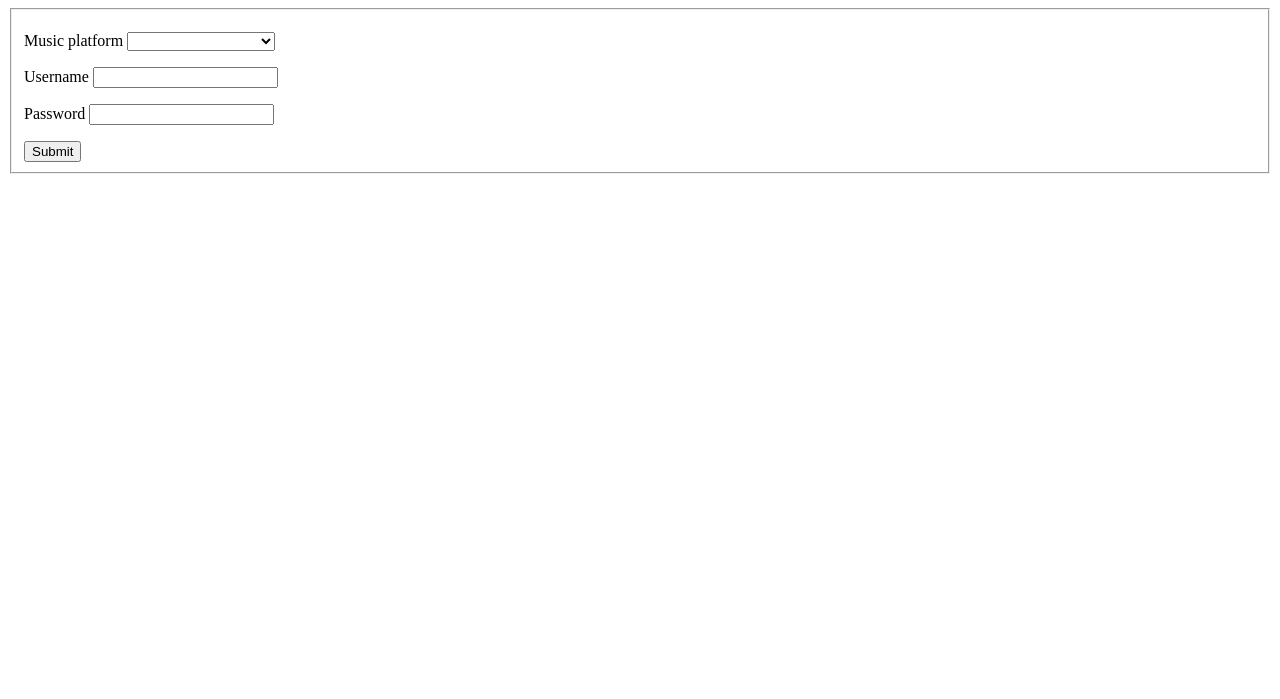
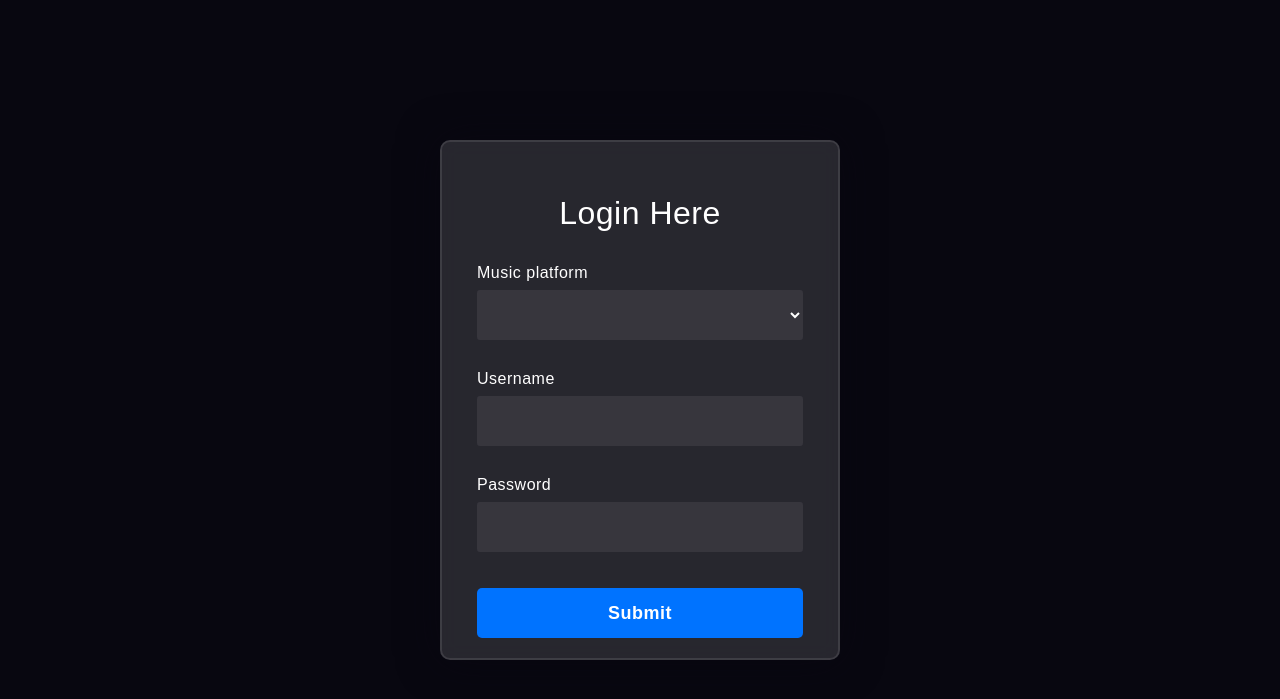
Before and after one commit to alynkirscht/hciFinalProject, a Flask app: page /login_page in a window 1280 px wide. Shown: the top 699 px of the page. Run offline with Flask 2, Linux system fonts and the light colour scheme.

Commit message:
login page

```diff
--- a/templates/login_page.html
+++ b/templates/login_page.html
@@ -10,21 +10,88 @@
   <!-- Add icon library -->
   <link rel="stylesheet" href="https://cdnjs.cloudflare.com/ajax/libs/font-awesome/4.7.0/css/font-awesome.min.css">
   <style>
-    input:focus {
-    outline: 5px solid crimson;
+    *,
+    *:before,
+    *:after{
+      padding: 0;
+      margin: 0;
+      box-sizing: border-box;
+    }
+    body{
+    background-color: #080710;
     }
 
-    select:focus{
-      outline: 5px solid crimson;
+    input:focus, select:focus {
+    outline: 5px solid crimson;
+    size: 3em;
     }
 
+    form{
+    height: 520px;
+    width: 400px;
+    background-color: rgba(255,255,255,0.13);
+    position: absolute;
+    transform: translate(-50%,-50%);
+    top: 50%;
+    left: 50%;
+    border-radius: 10px;
+    backdrop-filter: blur(10px);
+    border: 2px solid rgba(255,255,255,0.1);
+    box-shadow: 0 0 40px rgba(8,7,16,0.6);
+    padding: 50px 35px;
+    }
+
+    form *{
+    font-family: 'Poppins',sans-serif;
+    color: #ffffff;
+    letter-spacing: 0.5px;
+    outline: none;
+    border: none;
+    }
+    form h3{
+    font-size: 32px;
+    font-weight: 500;
+    line-height: 42px;
+    text-align: center;
+    }
+
+    label{
+    display: block;
+    margin-top: 30px;
+    font-size: 16px;
+    font-weight: 500;
+    }
+    input, select{
+    display: block;
+    height: 50px;
+    width: 100%;
+    background-color: rgba(255,255,255,0.07);
+    border-radius: 3px;
+    padding: 0 10px;
+    margin-top: 8px;
+    font-size: 14px;
+    font-weight: 300;
+    }
+
+    input[type="submit"]{
+    margin-top: 2em;
+    width: 100%;
+    background-color: rgb(0, 115, 255);
+    color: white;
+    padding: 15px 0;
+    font-size: 18px;
+    font-weight: 600;
+    border-radius: 5px;
+    cursor: pointer;
+    }
   </style>
 </head>
 
 <body>
   <main>
     <article>
-      <form action="#" id="frmLogin" method="post">
+      <form action="language_page" id="frmLogin" method="post">
+        <h3>Login Here</h3>
         <fieldset>
           <p>
             <legend></legend>
```
